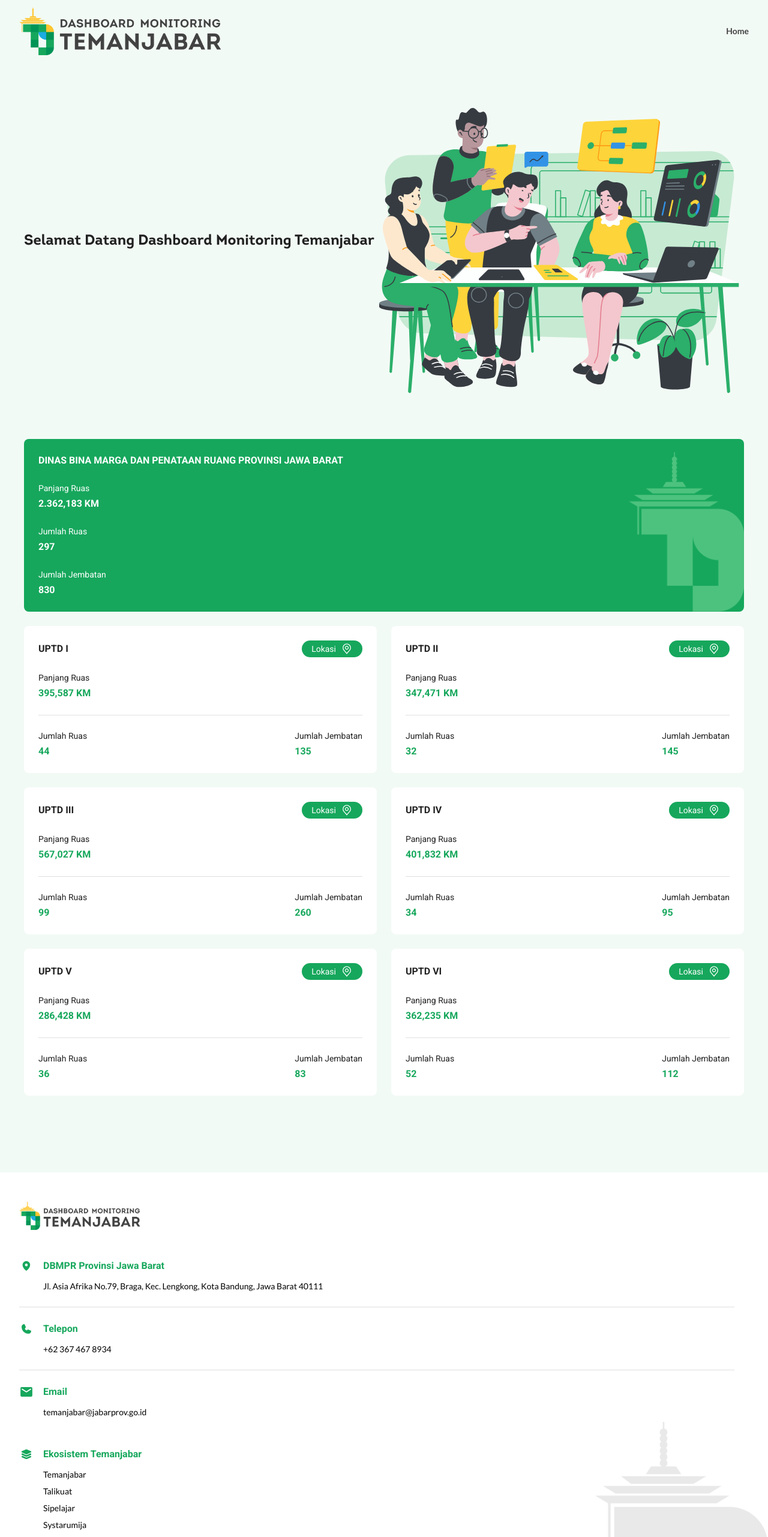
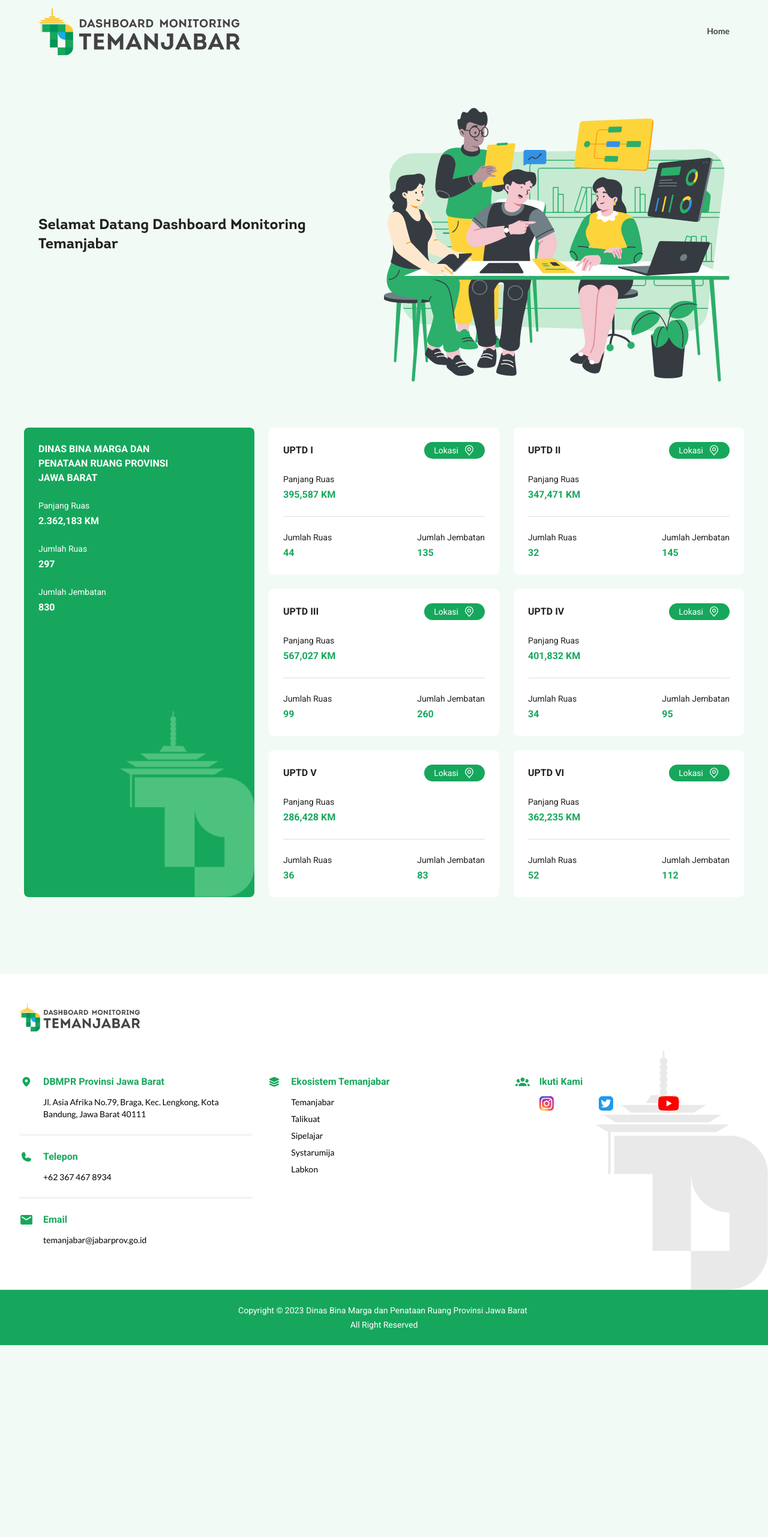
Before and after one commit to DBMPR-JABAR/Dashboard-Monitoring, a Next.js app: page / in a window 1280 px wide. Shown: the top 2563 px of the page at 60% size. After the commit the page ends 2243 px from the top, so only its background shows below. Built offline with nearby package versions, Linux system fonts and the light colour scheme.

Commit message:
feat: add responsive design at tablet screen on index page

```diff
--- a/src/components/footer/Footer.jsx
+++ b/src/components/footer/Footer.jsx
@@ -22,7 +22,7 @@ export default function Footer() {
       <div className="px-8 py-12 border-b border-gray-300 relative">
         <div className="relative z-10">
           <Logo height={48} />
-          <div className="mt-12">
+          <div className="mt-12 lg:flex">
             <div className="flex-1 mr-6">
               <FooterSection
                 title="DBMPR Provinsi Jawa Barat"
@@ -72,7 +72,7 @@ export default function Footer() {
             </div>
             <div className="flex-1">
               <FooterSection title="Ikuti Kami" source={peopleFillGreenSvg}>
-                <div className="flex w-1/2 justify-between md:w-1/4">
+                <div className="flex w-1/2 justify-between md:w-1/4 lg:w-2/3">
                   <a href="#">
                     <Image
                       src={instagramSvg}
@@ -98,8 +98,10 @@ export default function Footer() {
         />
       </div>
       <div className="px-8 py-6 bg-primaryGreen text-center text-sm text-white">
-        <span className="block mb-1">Copyright © 2023</span>
-        <span className="block mb-1">
+        <span className="block mb-1 lg:inline-block lg:mb-0 lg:mr-1">
+          Copyright © 2023
+        </span>
+        <span className="block mb-1 lg:inline-block lg:mr-1">
           Dinas Bina Marga dan Penataan Ruang Provinsi Jawa Barat
         </span>
         <span className="block">All Right Reserved</span>
--- a/src/components/hero/Hero.jsx
+++ b/src/components/hero/Hero.jsx
@@ -3,9 +3,9 @@ import discussionSvg from '../../assets/images/discussion.svg'
 
 export default function Hero() {
   return (
-    <div className="px-6 py-16 md:flex md:justify-between md:items-center md:px-10">
+    <div className="px-6 py-16 md:flex md:justify-between md:items-center md:px-10 lg:px-16">
       <div>
-        <span className="block text-2xl text-gray-900 font-bold font-intro text-center mb-8 md:text-left">
+        <span className="block text-2xl text-gray-900 font-bold font-intro text-center mb-8 mr-16 md:text-left">
           Selamat Datang Dashboard Monitoring Temanjabar
         </span>
       </div>
--- a/src/components/nav/Nav.jsx
+++ b/src/components/nav/Nav.jsx
@@ -34,7 +34,7 @@ export default function Nav() {
 
   return (
     <nav
-      className={`sticky top-0 z-[9999] flex justify-between items-center py-3 px-8 border-gray-300 transition ${
+      className={`sticky top-0 z-[9999] flex justify-between items-center py-3 px-8 border-gray-300 transition lg:px-16 ${
         isOnTop ? 'bg-transparent border-b-0' : 'bg-white border-b'
       }`}
     >
--- a/src/components/section/overview/MainOverviewCard.jsx
+++ b/src/components/section/overview/MainOverviewCard.jsx
@@ -3,7 +3,7 @@ import logoTjGreen from '../../../assets/logo/logo_tj_green.png'
 
 export default function MainOverviewCard() {
   return (
-    <div className="row-span-2 p-6 rounded-lg relative text-white bg-primaryGreen md:row-span-1 md:col-span-2">
+    <div className="row-span-2 p-6 rounded-lg relative text-white bg-primaryGreen md:row-span-1 md:col-span-2 lg:row-span-3 lg:col-span-1">
       <div className="relative z-10">
         <div className="w-[70%]">
           <span className="font-roboto font-bold">
@@ -24,7 +24,7 @@ export default function MainOverviewCard() {
         </div>
       </div>
       <Image
-        className="absolute bottom-0 right-0 z-0 w-36 md:w-48"
+        className="absolute bottom-0 right-0 z-0 w-36 md:w-48 lg:w-56"
         src={logoTjGreen}
         alt="Logo Temanjabar"
       />
--- a/src/components/section/overview/OverviewSection.jsx
+++ b/src/components/section/overview/OverviewSection.jsx
@@ -5,7 +5,7 @@ import SubOverviewCard from './SubOverviewCard'
 export default function OverviewSection() {
   return (
     <Container>
-      <div className="grid grid-cols-1 gap-6 md:grid-cols-2">
+      <div className="grid grid-cols-1 gap-6 md:grid-cols-2 lg:grid-cols-3">
         <MainOverviewCard />
         <SubOverviewCard
           uptdName="UPTD I"
```
